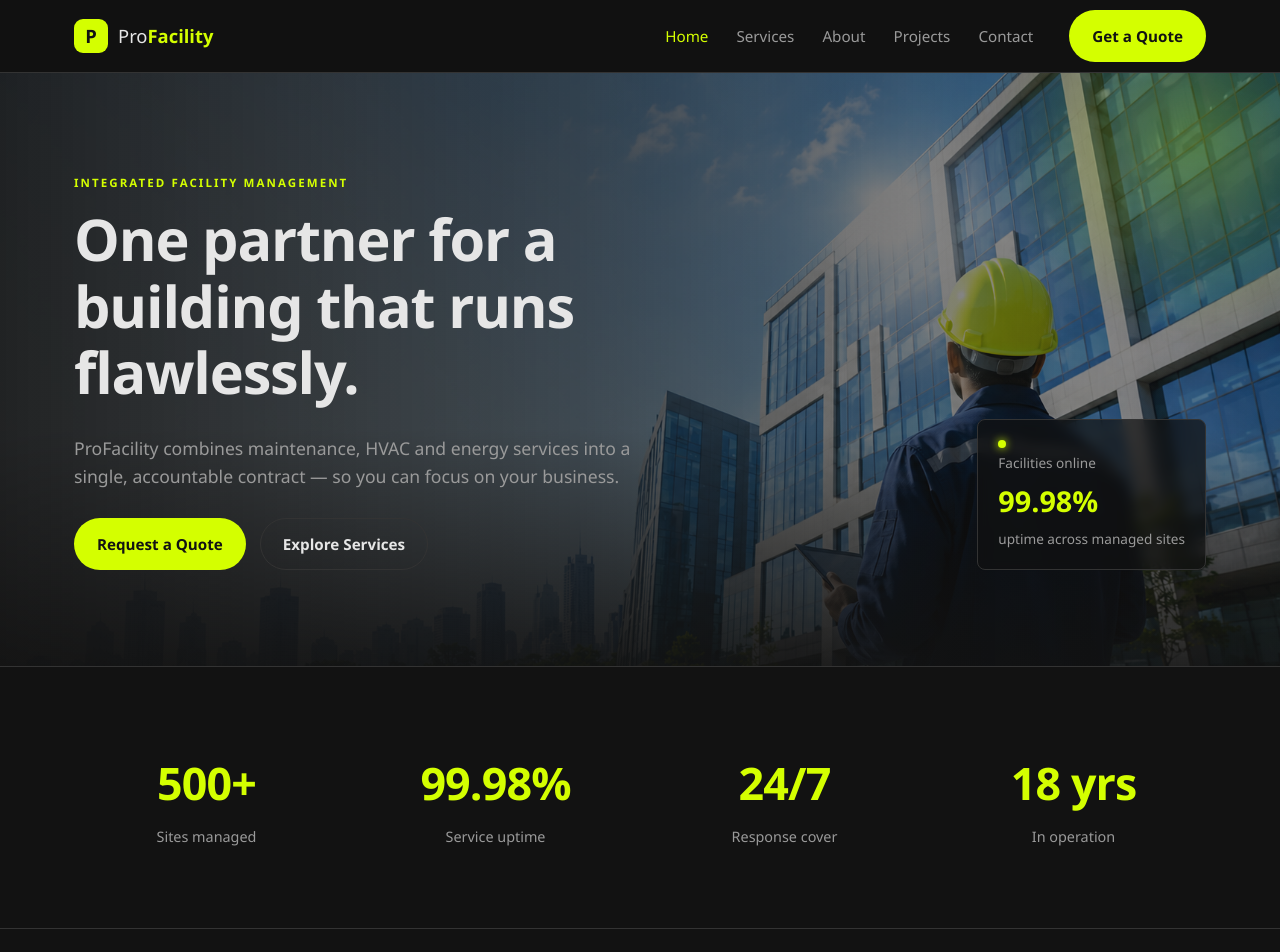
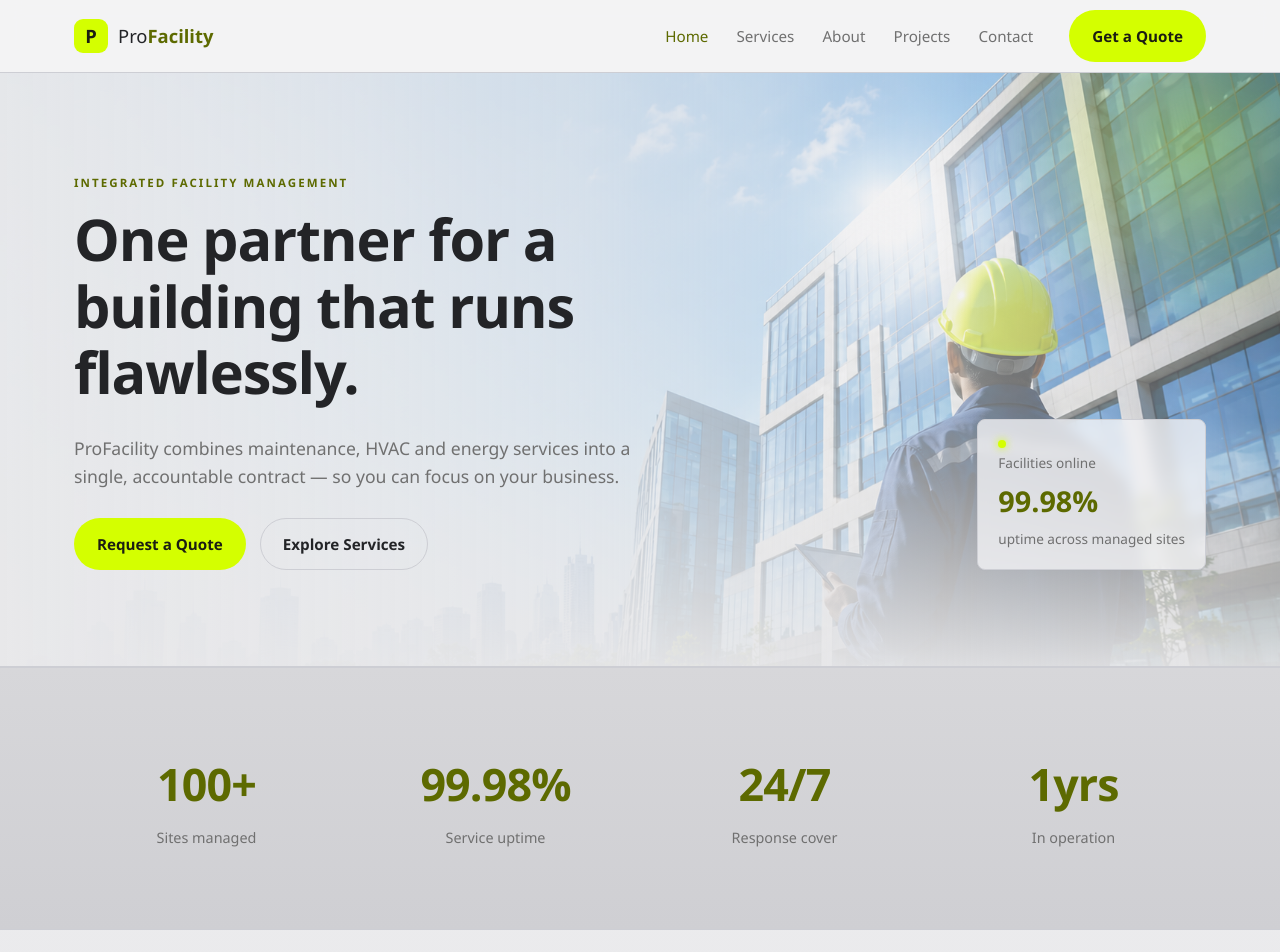
Before and after one commit to jasna18/facility-management, a Nuxt app in the folder frontend/: page / in a window 1280 px wide. Shown: the top 952 px of the page. Built offline with nearby package versions, Linux system fonts and the light colour scheme.

Commit message:
Switch to luxurious light-gray theme; add #707070 gray scale, gray bands, deep-gray footer

```diff
--- a/frontend/assets/css/main.css
+++ b/frontend/assets/css/main.css
@@ -4,20 +4,27 @@
    ===================================================================== */
 
 :root {
-  /* Surfaces */
-  --bg: #121212;
-  --surface: #1e1e1e;
-  --surface-2: #2a2a2a;
-  --border: #333333;
+  /* Surfaces — luxurious light gray */
+  --bg: #e8e8ea;
+  --surface: #f4f4f6;
+  --surface-2: #dcdce1;
+  --border: #cdced4;
 
-  /* Text */
-  --text: #e6e6e6;
-  --muted: #9a9a9a;
+  /* Gray scale — anchored on #707070 */
+  --gray: #707070;          /* mid gray — secondary text, mid tones */
+  --gray-soft: #9a9a9c;     /* lighter mid gray */
+  --gray-band: #d7d7da;     /* tinted section band */
+  --gray-deep: #34353a;     /* deep graphite — footer / dark band */
+
+  /* Text — graphite (not pure black) */
+  --text: #232427;
+  --muted: #707070;         /* secondary text uses the mid gray */
 
   /* Accent — fluorescent yellow */
-  --accent: #d4ff00;
-  --accent-soft: #eaff66;
-  --accent-ink: #121212; /* text placed on top of accent */
+  --accent: #d4ff00;        /* fills: buttons, badges, dots */
+  --accent-soft: #c6f000;   /* hover fill */
+  --accent-ink: #1b1d12;    /* text placed on top of accent fills */
+  --accent-text: #5d6a00;   /* deep lime — accent-colored TEXT, readable on light */
 
   /* Layout */
   --maxw: 1180px;
@@ -26,8 +33,8 @@
   --gap: 24px;
 
   /* Effects */
-  --shadow: 0 10px 30px rgba(0, 0, 0, 0.45);
-  --glow: 0 0 0 1px rgba(212, 255, 0, 0.35), 0 8px 30px rgba(212, 255, 0, 0.12);
+  --shadow: 0 14px 34px rgba(31, 32, 36, 0.14);
+  --glow: 0 0 0 1px rgba(212, 255, 0, 0.55), 0 8px 26px rgba(160, 190, 0, 0.30);
   --transition: 200ms ease;
 
   /* Type */
@@ -41,7 +48,10 @@ html { scroll-behavior: smooth; }
 body {
   margin: 0;
   font-family: var(--font);
-  background: var(--bg);
+  /* Subtle top-to-bottom gray wash for depth */
+  background:
+    linear-gradient(180deg, #ededef 0%, var(--bg) 36%, #e2e2e5 100%) fixed,
+    var(--bg);
   color: var(--text);
   line-height: 1.6;
   -webkit-font-smoothing: antialiased;
@@ -75,19 +85,26 @@ img { max-width: 100%; display: block; }
 .section { padding: 88px 0; }
 .section--tight { padding: 56px 0; }
 
+/* Tinted gray band — alternate sections for rhythm/depth */
+.section--alt {
+  background: linear-gradient(180deg, var(--gray-band), #cfcfd3);
+  border-top: 1px solid var(--border);
+  border-bottom: 1px solid var(--border);
+}
+
 .eyebrow {
   display: inline-block;
   text-transform: uppercase;
   letter-spacing: 0.18em;
   font-size: 0.72rem;
   font-weight: 700;
-  color: var(--accent);
+  color: var(--accent-text);
   margin-bottom: 14px;
 }
 
 .lead { font-size: 1.1rem; max-width: 60ch; }
 
-.text-accent { color: var(--accent); }
+.text-accent { color: var(--accent-text); }
 
 .grid {
   display: grid;
@@ -135,8 +152,8 @@ img { max-width: 100%; display: block; }
   border-color: var(--border);
 }
 .btn-ghost:hover {
-  border-color: var(--accent);
-  color: var(--accent);
+  border-color: var(--accent-text);
+  color: var(--accent-text);
 }
 
 /* ---------- Cards ---------- */
@@ -150,7 +167,7 @@ img { max-width: 100%; display: block; }
 }
 .card:hover {
   transform: translateY(-4px);
-  border-color: rgba(212, 255, 0, 0.5);
+  border-color: rgba(93, 106, 0, 0.45);
   box-shadow: var(--shadow);
 }
 
@@ -163,7 +180,7 @@ img { max-width: 100%; display: block; }
 /* ---------- Misc ---------- */
 .divider {
   height: 1px;
-  background: var(--border);
+  background: linear-gradient(90deg, transparent, var(--gray-soft), transparent);
   border: none;
   margin: 0;
 }
--- a/frontend/components/AppFooter.vue
+++ b/frontend/components/AppFooter.vue
@@ -52,8 +52,9 @@ const year = new Date().getFullYear()
 
 <style scoped>
 .footer {
-  background: var(--surface);
-  border-top: 1px solid var(--border);
+  background: linear-gradient(180deg, var(--gray-deep), #292a2e);
+  color: #d6d6da;
+  border-top: 1px solid var(--gray-deep);
   padding: 64px 0 28px;
   margin-top: auto;
 }
@@ -75,20 +76,21 @@ const year = new Date().getFullYear()
   color: var(--accent-ink);
   font-weight: 800;
 }
+.logo { color: #f1f1f3; }
 .logo strong { color: var(--accent); }
-.blurb { font-size: 0.92rem; }
+.blurb { font-size: 0.92rem; color: #a7a7ad; }
 
 h4 {
   font-size: 0.8rem;
   text-transform: uppercase;
   letter-spacing: 0.12em;
-  color: var(--text);
+  color: #f1f1f3;
   margin-bottom: 16px;
 }
 .footer a,
 .addr {
   display: block;
-  color: var(--muted);
+  color: #a7a7ad;
   font-size: 0.92rem;
   margin-bottom: 10px;
   transition: color var(--transition);
@@ -102,6 +104,6 @@ h4 {
   gap: 8px;
   padding-top: 24px;
   font-size: 0.85rem;
-  color: var(--muted);
+  color: #8d8d93;
 }
 </style>
--- a/frontend/components/AppHeader.vue
+++ b/frontend/components/AppHeader.vue
@@ -52,7 +52,7 @@ watch(() => route.path, () => (open.value = false))
   position: sticky;
   top: 0;
   z-index: 50;
-  background: rgba(18, 18, 18, 0.85);
+  background: rgba(244, 244, 246, 0.82);
   backdrop-filter: blur(10px);
   border-bottom: 1px solid var(--border);
 }
@@ -78,7 +78,7 @@ watch(() => route.path, () => (open.value = false))
   color: var(--accent-ink);
   font-weight: 800;
 }
-.logo-text strong { color: var(--accent); }
+.logo-text strong { color: var(--accent-text); }
 
 .nav {
   display: flex;
@@ -93,7 +93,7 @@ watch(() => route.path, () => (open.value = false))
 }
 .nav-link:hover,
 .nav-link--active { color: var(--text); }
-.nav-link--active { color: var(--accent); }
+.nav-link--active { color: var(--accent-text); }
 .nav-cta { margin-left: 8px; }
 
 .burger {
--- a/frontend/components/HeroSection.vue
+++ b/frontend/components/HeroSection.vue
@@ -60,8 +60,8 @@ defineProps<{
   inset: 0;
   z-index: 1;
   background:
-    linear-gradient(90deg, rgba(18, 18, 18, 0.92) 0%, rgba(18, 18, 18, 0.72) 45%, rgba(18, 18, 18, 0.35) 100%),
-    linear-gradient(0deg, rgba(18, 18, 18, 0.85) 0%, transparent 40%);
+    linear-gradient(90deg, rgba(232, 232, 234, 0.95) 0%, rgba(232, 232, 234, 0.78) 45%, rgba(232, 232, 234, 0.30) 100%),
+    linear-gradient(0deg, rgba(232, 232, 234, 0.90) 0%, transparent 42%);
 }
 .orb {
   position: absolute;
@@ -100,7 +100,7 @@ defineProps<{
   gap: 4px;
   padding: 20px;
   border-radius: var(--radius-sm);
-  background: rgba(18, 18, 18, 0.7);
+  background: rgba(244, 244, 246, 0.78);
   border: 1px solid var(--border);
   backdrop-filter: blur(6px);
   font-size: 0.85rem;
@@ -108,7 +108,7 @@ defineProps<{
 }
 .panel-card strong {
   font-size: 1.8rem;
-  color: var(--accent);
+  color: var(--accent-text);
 }
 .dot {
   display: inline-block;
--- a/frontend/components/ServiceCard.vue
+++ b/frontend/components/ServiceCard.vue
@@ -24,7 +24,7 @@ defineProps<{ service: Service }>()
   place-items: center;
   font-size: 1.5rem;
   border-radius: 12px;
-  background: var(--surface-2);
+  background: linear-gradient(145deg, var(--surface-2), var(--gray-soft));
   border: 1px solid var(--border);
   margin-bottom: 18px;
 }
--- a/frontend/components/StatCounter.vue
+++ b/frontend/components/StatCounter.vue
@@ -21,7 +21,7 @@ defineProps<{
   display: block;
   font-size: clamp(2rem, 4vw, 2.8rem);
   font-weight: 800;
-  color: var(--accent);
+  color: var(--accent-text);
   letter-spacing: -0.02em;
 }
 .label {
--- a/frontend/pages/about.vue
+++ b/frontend/pages/about.vue
@@ -93,7 +93,7 @@ useHead({ title: 'About — ProFacility' })
   border-bottom: 1px solid var(--border);
 }
 .metric:last-child { border-bottom: none; }
-.metric strong { font-size: 2rem; color: var(--accent); }
+.metric strong { font-size: 2rem; color: var(--accent-text); }
 .metric span { color: var(--muted); font-size: 0.92rem; }
 .value-icon {
   display: grid;
@@ -103,7 +103,7 @@ useHead({ title: 'About — ProFacility' })
   border-radius: 12px;
   background: var(--surface-2);
   border: 1px solid var(--border);
-  color: var(--accent);
+  color: var(--accent-text);
   font-size: 1.2rem;
   margin-bottom: 14px;
 }
--- a/frontend/pages/contact.vue
+++ b/frontend/pages/contact.vue
@@ -149,7 +149,7 @@ useHead({ title: 'Contact — ProFacility' })
   font-size: 0.78rem;
   text-transform: uppercase;
   letter-spacing: 0.12em;
-  color: var(--accent);
+  color: var(--accent-text);
   margin-bottom: 6px;
 }
 .info-item a, .info-item p { color: var(--text); margin: 0; }
@@ -173,7 +173,7 @@ input, select, textarea {
 }
 input:focus, select:focus, textarea:focus {
   outline: none;
-  border-color: var(--accent);
+  border-color: var(--accent-text);
   box-shadow: 0 0 0 3px rgba(212, 255, 0, 0.15);
 }
 textarea { resize: vertical; }
--- a/frontend/pages/index.vue
+++ b/frontend/pages/index.vue
@@ -3,10 +3,10 @@ const { featured } = useServices()
 const services = featured(3)
 
 const stats = [
-  { value: '500+', label: 'Sites managed' },
+  { value: '100+', label: 'Sites managed' },
   { value: '99.98%', label: 'Service uptime' },
   { value: '24/7', label: 'Response cover' },
-  { value: '18 yrs', label: 'In operation' }
+  { value: '1yrs', label: 'In operation' }
 ]
 
 const steps = [
@@ -27,7 +27,7 @@ useHead({ title: 'ProFacility — Integrated Facility Management' })
     />
 
     <!-- Stats -->
-    <section class="section--tight">
+    <section class="section--tight section--alt">
       <div class="container">
         <div class="grid grid-4 stats">
           <StatCounter
@@ -39,8 +39,6 @@ useHead({ title: 'ProFacility — Integrated Facility Management' })
         </div>
       </div>
     </section>
-
-    <hr class="divider" />
 
     <!-- Featured services -->
     <section class="section">
@@ -64,10 +62,8 @@ useHead({ title: 'ProFacility — Integrated Facility Management' })
       </div>
     </section>
 
-    <hr class="divider" />
-
     <!-- How it works -->
-    <section class="section">
+    <section class="section section--alt">
       <div class="container">
         <div class="section-head">
           <span class="eyebrow">How it works</span>
@@ -94,7 +90,7 @@ useHead({ title: 'ProFacility — Integrated Facility Management' })
   display: block;
   font-size: 1.4rem;
   font-weight: 800;
-  color: var(--accent);
+  color: var(--accent-text);
   margin-bottom: 10px;
 }
 </style>
--- a/frontend/pages/projects.vue
+++ b/frontend/pages/projects.vue
@@ -78,7 +78,7 @@ useHead({ title: 'Projects — ProFacility' })
   margin-top: auto;
   padding-top: 14px;
   font-weight: 700;
-  color: var(--accent);
+  color: var(--accent-text);
 }
 .chips { display: flex; flex-wrap: wrap; gap: 12px; }
 .chip {
@@ -89,5 +89,5 @@ useHead({ title: 'Projects — ProFacility' })
   font-size: 0.92rem;
   transition: border-color var(--transition), color var(--transition);
 }
-.chip:hover { border-color: var(--accent); color: var(--accent); }
+.chip:hover { border-color: var(--accent-text); color: var(--accent-text); }
 </style>
```
Also changed, not shown: frontend/public/favicon.svg, 1 other file (tests, documents, lock files or other folders).
